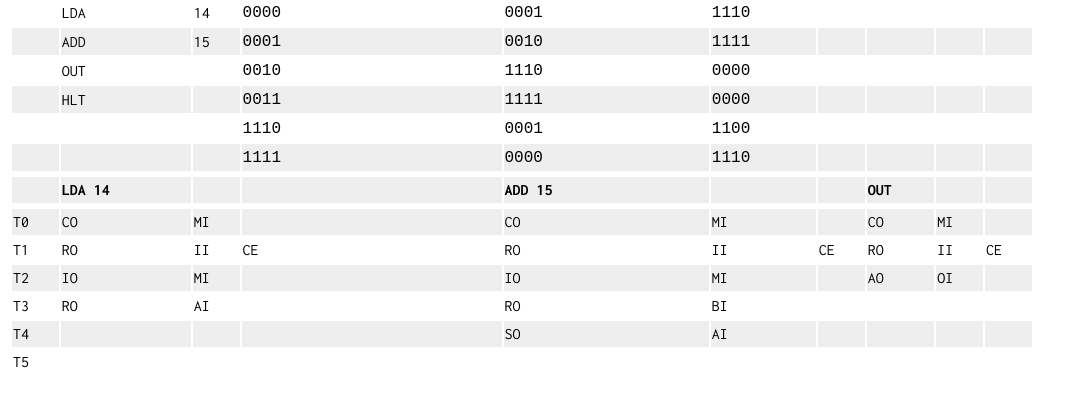
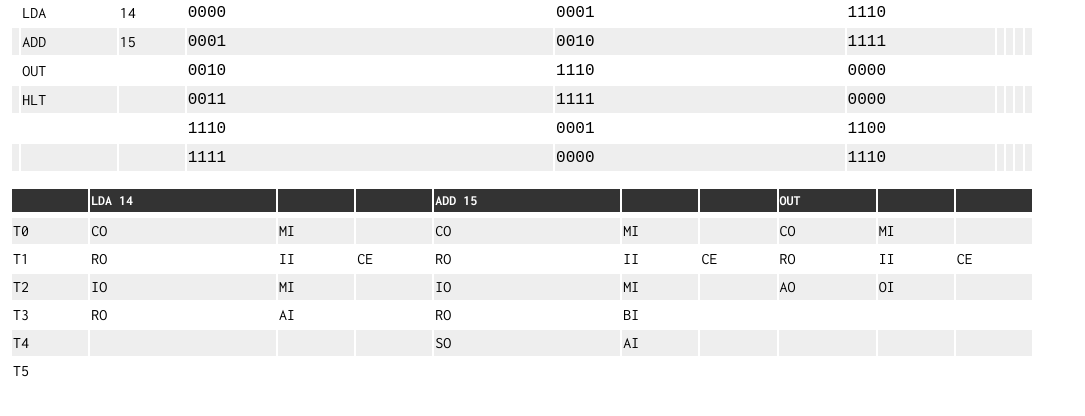
Before and after one commit to soodmax/soodmax.com, a plain HTML site: page beater/Add.html in a window 1280 px wide. Shown: the part 96-512 px from the top of the page, without its empty margins (0-1085 px from the left). Drawn offline with Linux system fonts and the light colour scheme.

Commit message:
Ben Eater Changes #3

```diff
--- a/beater/Add.html
+++ b/beater/Add.html
@@ -145,7 +145,10 @@
             <td></td>
             <td></td>
           </tr>
-
+        </tbody>
+      </table>
+      <table>
+        <thead>
           <tr>
             <td></td>
             <td><strong>LDA 14</strong></td>
@@ -158,6 +161,8 @@
             <td></td>
             <td></td>
           </tr>
+        </thead>
+        <tbody>
           <tr>
             <td></td>
             <td></td>
```
